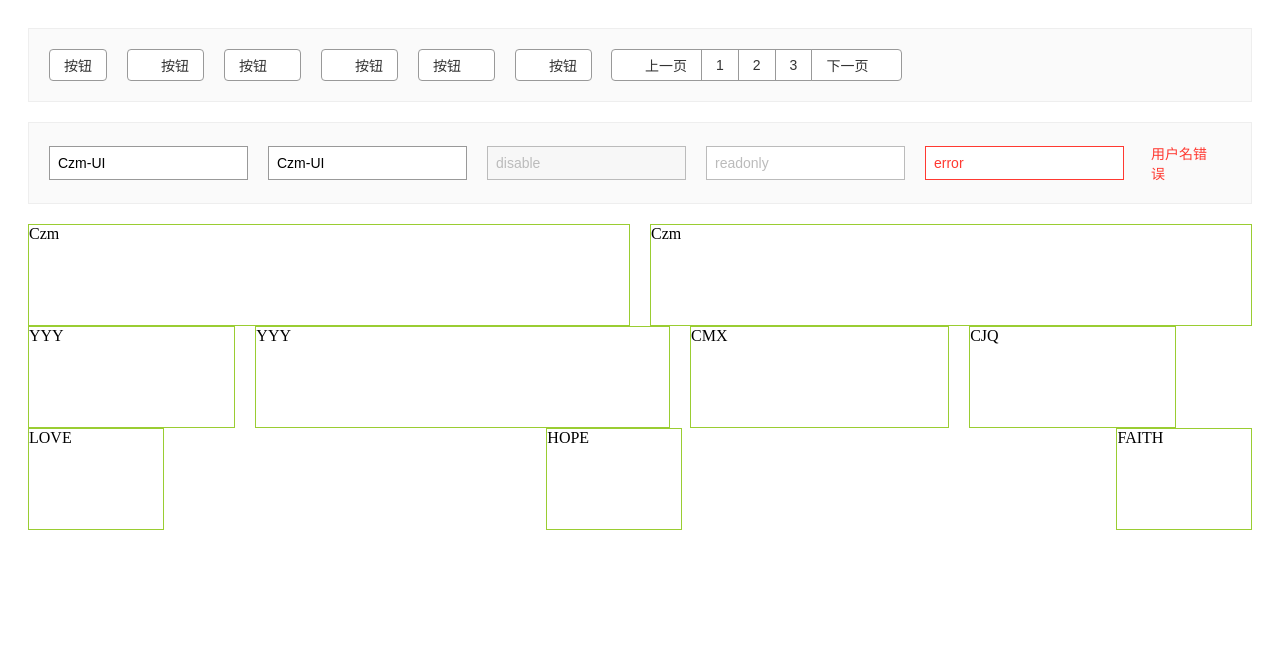
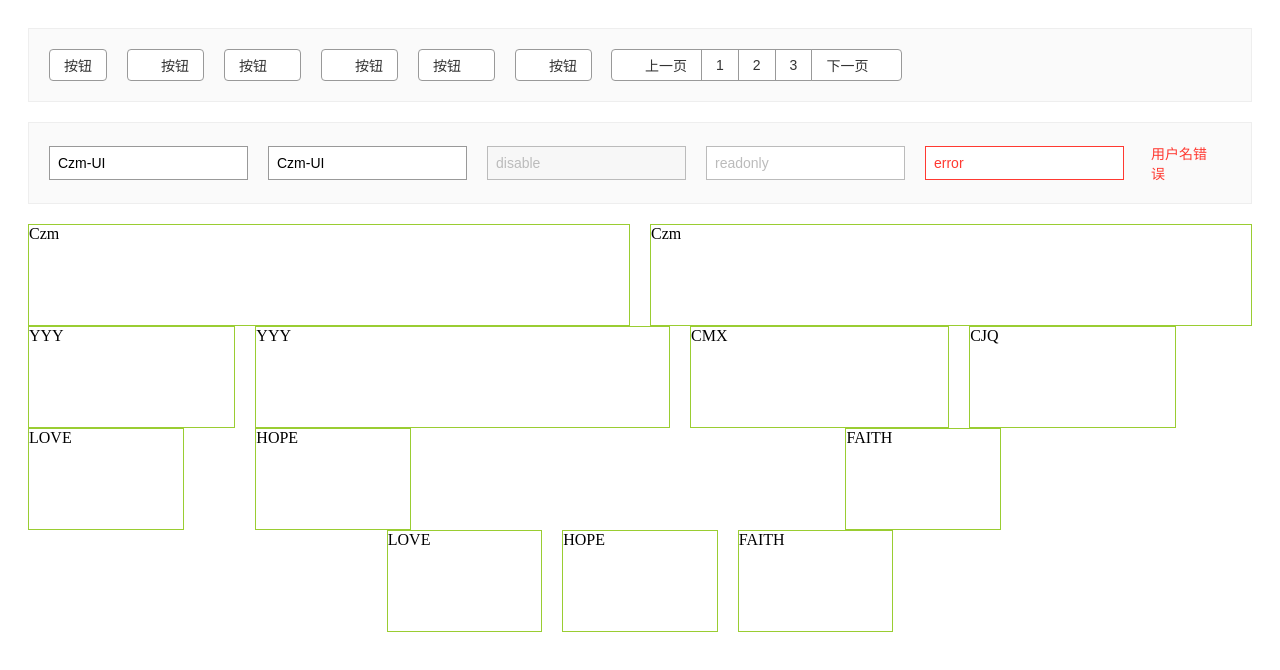
Before and after one commit to baggio10czm/Czm-Vue-UI, a Vue app: page / in a window 1280 px wide. Shown: the top 670 px of the page. Built offline with nearby package versions, Linux system fonts and the light colour scheme.

Commit message:
布局组件 加 align 功能

```diff
--- a/src/App.vue
+++ b/src/App.vue
@@ -40,9 +40,16 @@
 
       <row gutter="20">
         <column span="3"><div class="content">LOVE</div></column>
-        <column span="3" offset="7"><div class="content">HOPE</div></column>
+        <column span="3" offset="1"><div class="content">HOPE</div></column>
         <column span="3" offset="8"><div class="content">FAITH</div></column>
       </row>
+
+      <row gutter="20" align="center">
+        <column span="3"><div class="content">LOVE</div></column>
+        <column span="3"><div class="content">HOPE</div></column>
+        <column span="3"><div class="content">FAITH</div></column>
+      </row>
+
     </div>
   </div>
 </template>
--- a/src/components/column.vue
+++ b/src/components/column.vue
@@ -1,5 +1,6 @@
 <template>
-    <div class="column" :class="columnClass"
+    <div class="column"
+         :class="columnClass"
          :style="columnStyle"
     >
       <slot></slot>
@@ -37,7 +38,7 @@ export default {
 <style lang="stylus">
   .column
     width: 100%
-  for $num in 1...25
+    for $num in 1..24
       $percent =($num / 24 * 100)%
       &.col-{$num}
         width $percent
--- a/src/components/row.vue
+++ b/src/components/row.vue
@@ -1,5 +1,5 @@
 <template>
-  <div class="row" :style="rowStyle">
+  <div class="row" :style="rowStyle" :class="rowClass">
     <slot></slot>
   </div>
 </template>
@@ -8,12 +8,22 @@
 export default {
   name: 'row',
   props: {
-    gutter: [Number, String]
+    gutter: [Number, String],
+    align: {
+      type: String,
+      validator (value) {
+        return ['left', 'right', 'center'].includes(value)
+      }
+    }
   },
   computed: {
     rowStyle () {
       let { gutter } = this
       return { marginLeft: -gutter / 2 + 'px', marginRight: -gutter / 2 + 'px' }
+    },
+    rowClass () {
+      let { align } = this
+      return [ align && `align-${align}` ]
     }
   },
   mounted () {
@@ -28,4 +38,10 @@ export default {
 <style lang="stylus" scoped>
   .row
     display: flex
+    &.align-left
+      justify-content flex-start
+    &.align-right
+      justify-content flex-end
+    &.align-center
+      justify-content center
 </style>
--- a/src/stylus/variable.styl
+++ b/src/stylus/variable.styl
@@ -10,8 +10,8 @@ $color-text = #999
 $color-text-d = rgba(255, 255, 255, 0.3)
 $color-text-l = rgba(255, 255, 255, 0.5)
 $color-text-ll = rgba(255, 255, 255, 0.8)
+
 $box-shadow-color = #afafaf
-
 $border-color = #999
 $el-active-color = #333
 border-radius = 4px
```
Lines whose indentation alone changed are shown as unchanged.
